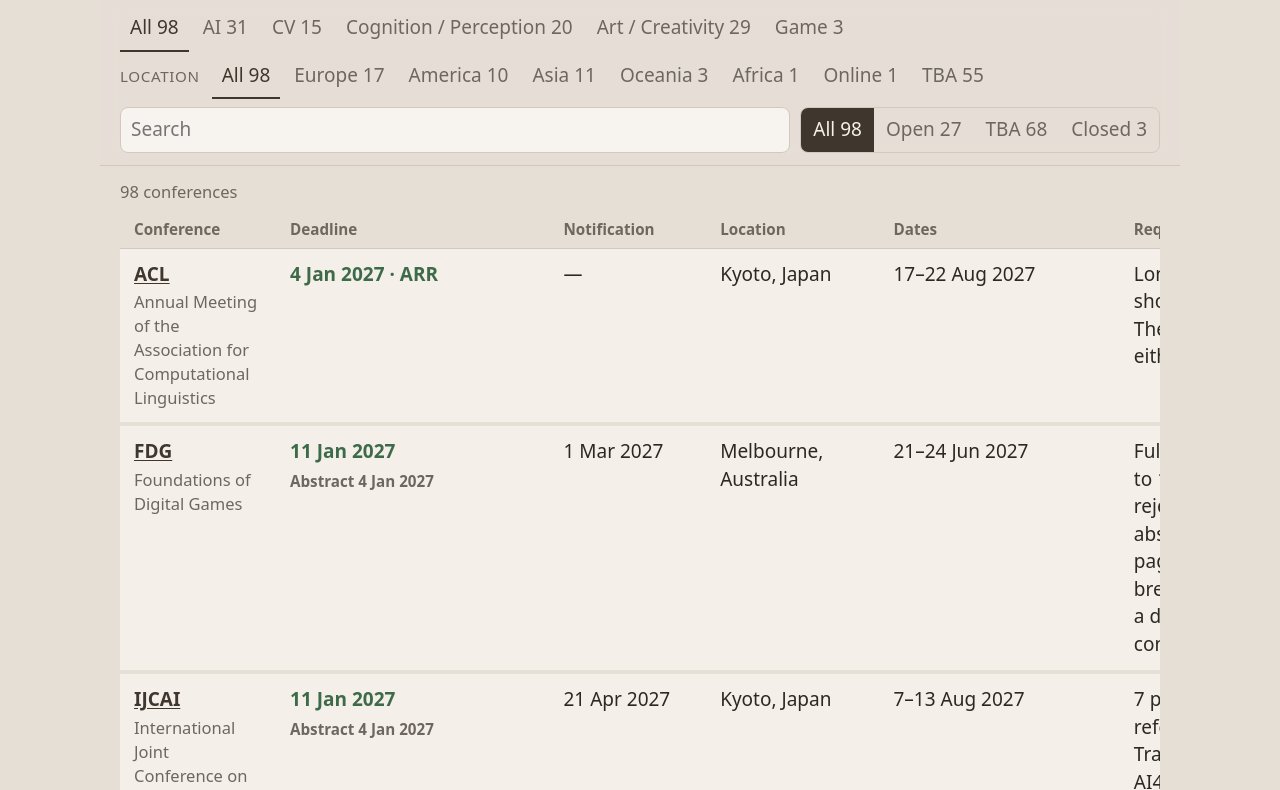
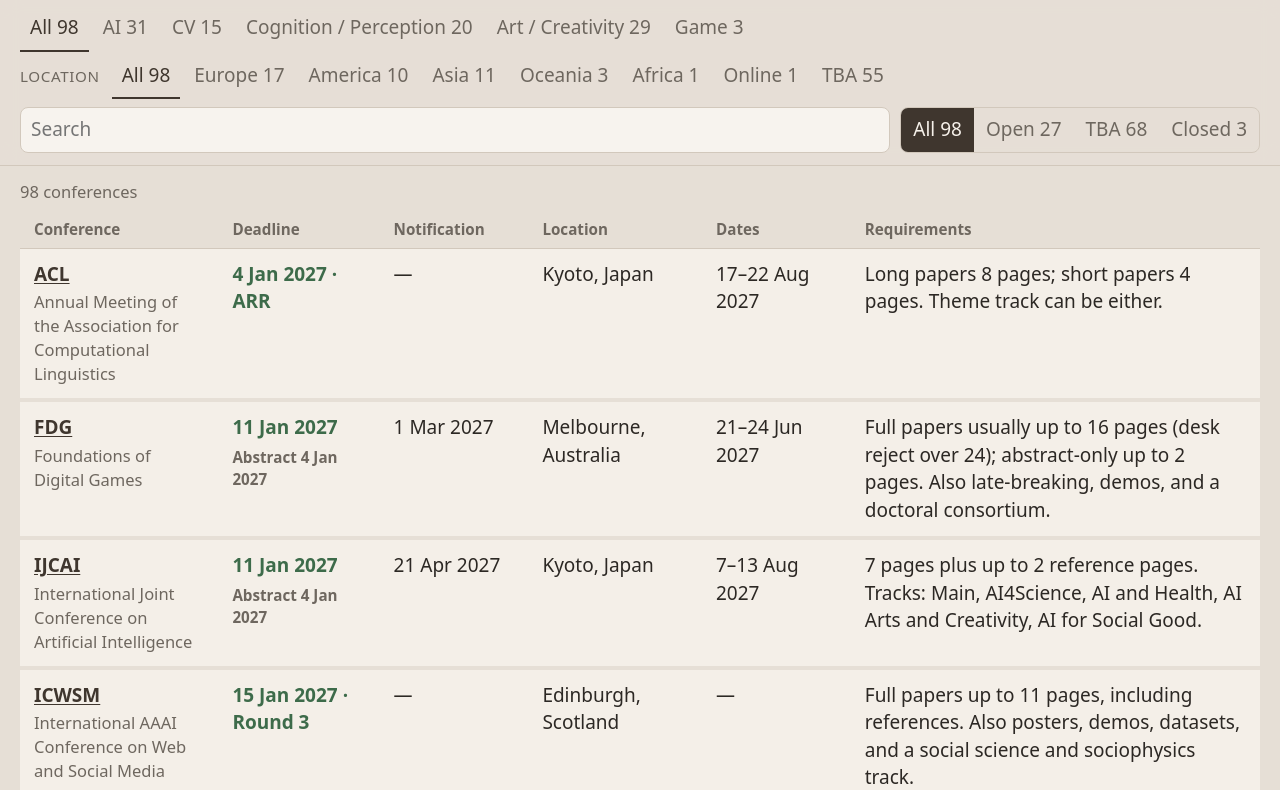
Before and after one commit to CocoChen119/conference_ddl, a plain HTML site: page index.html in a window 1280 px wide. Shown: the part 97-887 px from the top of the page. Drawn offline with Linux system fonts and the light colour scheme.

Commit message:
Keep the requirements column on screen so the full text is visible.
Co-authored-by: Cursor <cursoragent@cursor.com>

```diff
--- a/styles.css
+++ b/styles.css
@@ -24,7 +24,7 @@ body {
 }
 
 header, .bar, main, footer {
-  max-width: 1080px;
+  max-width: 1280px;
   margin: 0 auto;
   padding-left: 20px;
   padding-right: 20px;
@@ -93,7 +93,13 @@ input[type="search"]:focus { outline: 2px solid #c9bfb2; }
 }
 button:focus-visible, input:focus-visible { outline: 2px solid #c9bfb2; outline-offset: 2px; }
 .table-wrap { overflow-x: auto; }
-table { width: 100%; border-collapse: collapse; min-width: 50rem; }
+table { width: 100%; border-collapse: collapse; table-layout: fixed; }
+th:nth-child(1), td:nth-child(1) { width: 16%; }
+th:nth-child(2), td:nth-child(2) { width: 13%; }
+th:nth-child(3), td:nth-child(3) { width: 12%; }
+th:nth-child(4), td:nth-child(4) { width: 14%; }
+th:nth-child(5), td:nth-child(5) { width: 12%; }
+th:nth-child(6), td:nth-child(6) { width: 33%; }
 th {
   text-align: left;
   font-size: 0.8rem;
@@ -118,10 +124,8 @@ td {
   border-bottom: 4px solid var(--page);
   vertical-align: top;
 }
-td:nth-child(2),
-td:nth-child(3),
-td:nth-child(5) { white-space: nowrap; }
-td.req { min-width: 12rem; max-width: 18.5rem; }
+td { overflow-wrap: break-word; }
+td.req { width: 33%; }
 .abbr { font-weight: 650; }
 a.abbr { color: var(--accent); text-underline-offset: 2px; }
 .name { display: block; color: var(--muted); font-size: 0.87rem; margin-top: 2px; }
@@ -135,4 +139,6 @@ footer p { margin: 0 0 6px; }
 
 @media (max-width: 720px) {
   .row { flex-direction: column; align-items: stretch; }
+  table { table-layout: auto; min-width: 46rem; }
+  th:nth-child(6), td.req { width: auto; min-width: 16rem; }
 }
```
